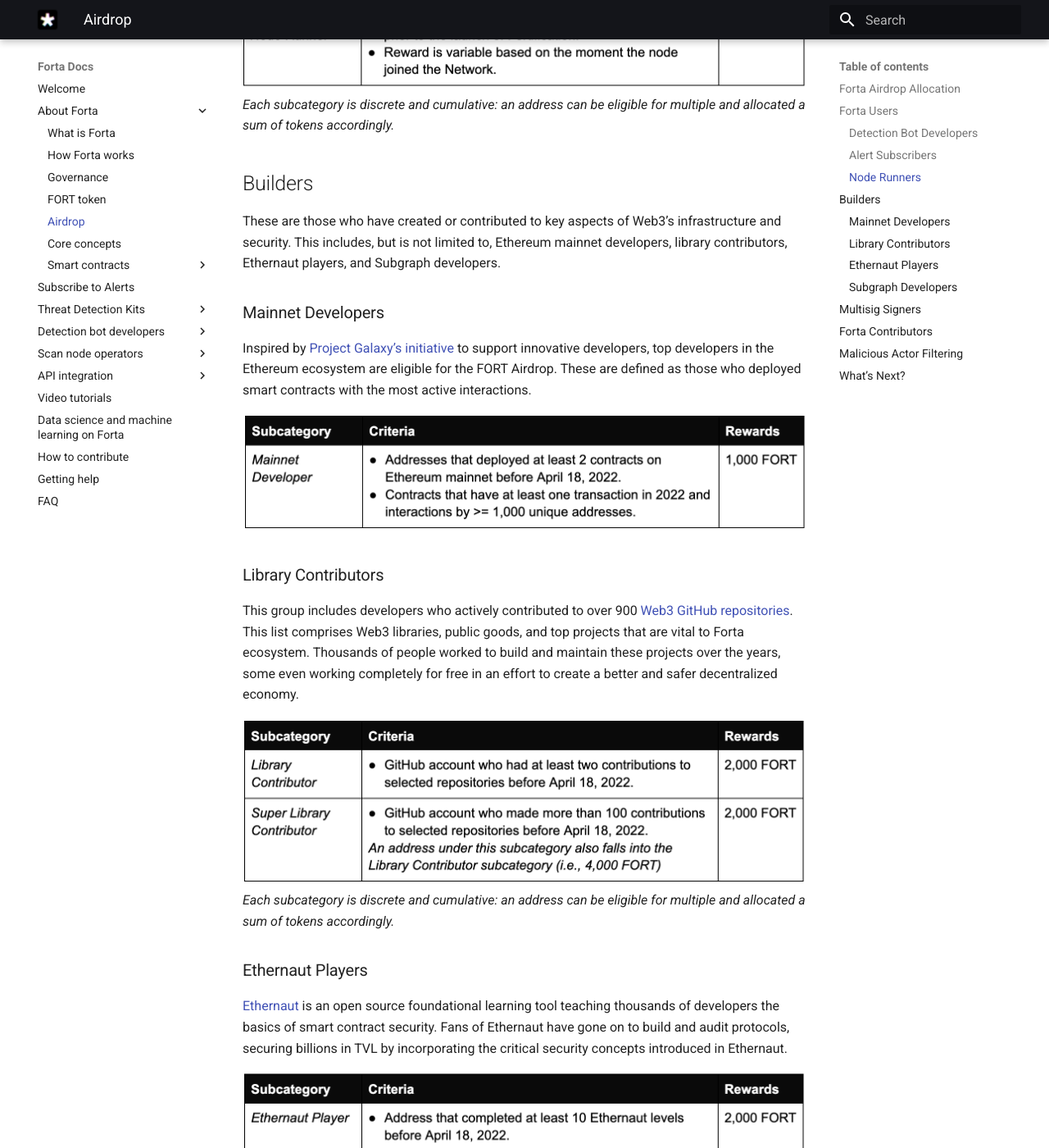
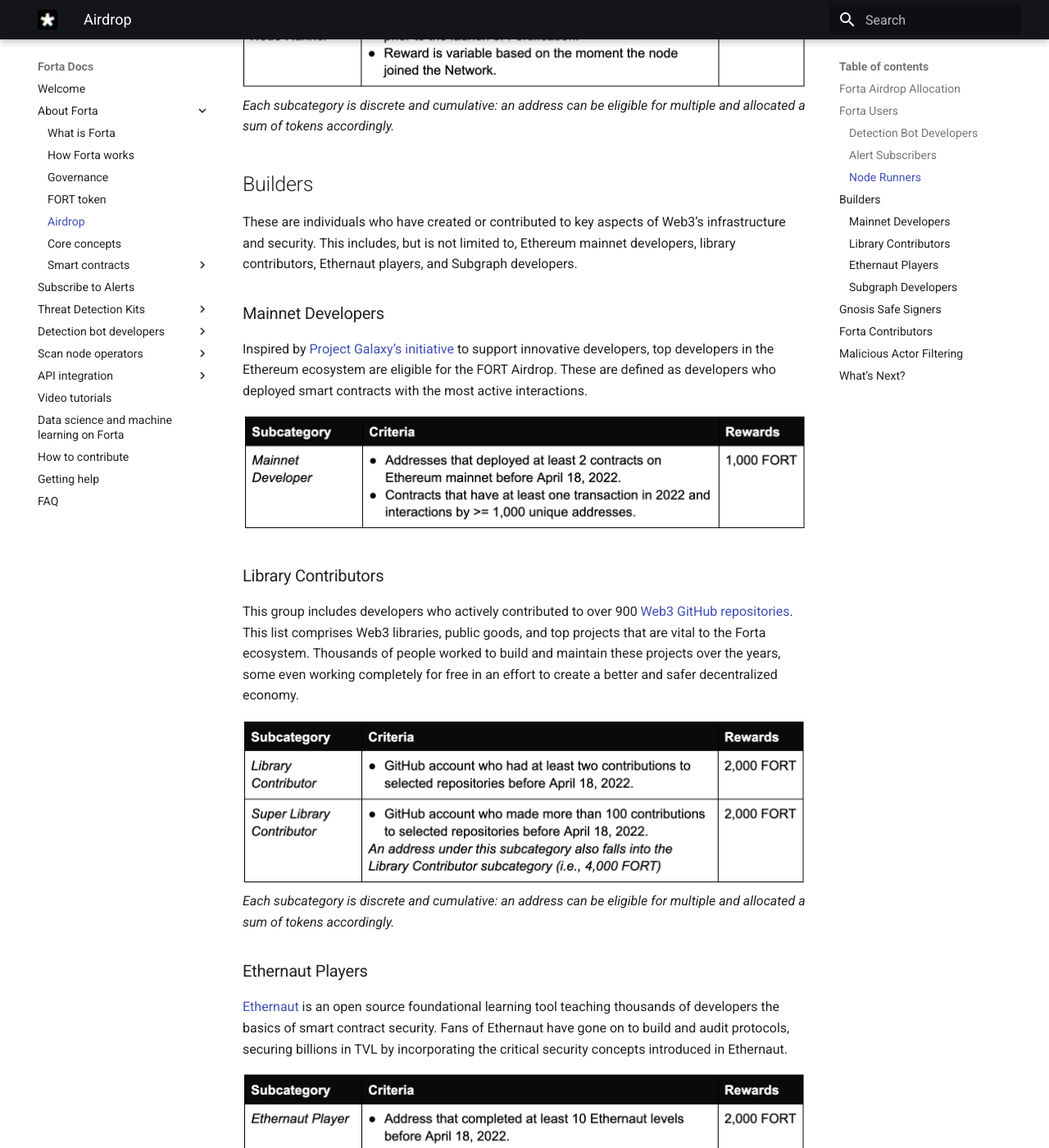
Before and after one commit to forta-network/docs, an MkDocs documentation site: the page built from docs/airdrop.md, in a window 1280 px wide and 1400 px high, scrolled down 2426 px. Shown: the whole window at 82% size. Built offline with MkDocs 1.6.1 and Material for MkDocs 9.7.7, drawn with Linux system fonts in a browser that asks for light colours; some of the changed text lies outside the part shown.

Commit message:
airdrop changes

```diff
--- a/docs/airdrop.md
+++ b/docs/airdrop.md
@@ -38,17 +38,17 @@
 
 ## Builders
 
-These are those who have created or contributed to key aspects of Web3’s infrastructure and security. This includes, but is not limited to, Ethereum mainnet developers, library contributors, Ethernaut players, and Subgraph developers.
+These are individuals who have created or contributed to key aspects of Web3’s infrastructure and security. This includes, but is not limited to, Ethereum mainnet developers, library contributors, Ethernaut players, and Subgraph developers.
 
 ### Mainnet Developers
 
-Inspired by [Project Galaxy’s initiative](https://blog.galaxy.eco/project-galaxy-announces-shadowy-super-coder-nft-pack-with-300-million-worth-of-perks-c5cb9ea2d18a) to support innovative developers, top developers in the Ethereum ecosystem are eligible for the FORT Airdrop. These are defined as those who deployed smart contracts with the most active interactions.
+Inspired by [Project Galaxy’s initiative](https://blog.galaxy.eco/project-galaxy-announces-shadowy-super-coder-nft-pack-with-300-million-worth-of-perks-c5cb9ea2d18a) to support innovative developers, top developers in the Ethereum ecosystem are eligible for the FORT Airdrop. These are defined as developers who deployed smart contracts with the most active interactions.
 
 ![Mainnet Developers](airdrop-table5.png)
 
 ### Library Contributors
 
-This group includes developers who actively contributed to over 900 [Web3 GitHub repositories](https://docs.google.com/spreadsheets/d/1VgLQIiceycJf0i6gofPTWi05UCfJJ4PURBEvkSCLG-E/edit?usp=sharing). This list comprises Web3 libraries, public goods, and top projects that are vital to Forta ecosystem. Thousands of people worked to build and maintain these projects over the years, some even working completely for free in an effort to create a better and safer decentralized economy.
+This group includes developers who actively contributed to over 900 [Web3 GitHub repositories](https://docs.google.com/spreadsheets/d/1VgLQIiceycJf0i6gofPTWi05UCfJJ4PURBEvkSCLG-E/edit?usp=sharing). This list comprises Web3 libraries, public goods, and top projects that are vital to the Forta ecosystem. Thousands of people worked to build and maintain these projects over the years, some even working completely for free in an effort to create a better and safer decentralized economy.
 
 ![Library Contributors](airdrop-table6.png)
 *Each subcategory is discrete and cumulative: an address can be eligible for multiple and allocated a sum of tokens accordingly.*
@@ -66,9 +66,9 @@
 
 ![Subgraph Developers](airdrop-table8.png)
 
-## Multisig Signers
+## Gnosis Safe Signers
 
-Multisig signers can be key decision-makers, DAO leaders, and/or builders that have access to large pools of assets or control over critical protocol functions.
+Gnosis Safe Multisig signers can be key decision-makers, DAO leaders, and/or builders that have access to large pools of assets or control over critical protocol functions.
 
 ![Multisig Signers](airdrop-table9.png)
 
```
Also changed, not shown: other parts of docs/airdrop.md (+1 -1 lines), docs/airdrop-table1.png, docs/airdrop-table9.png.
